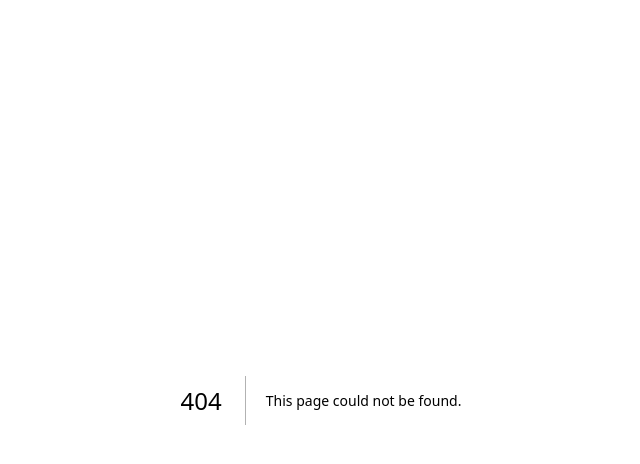
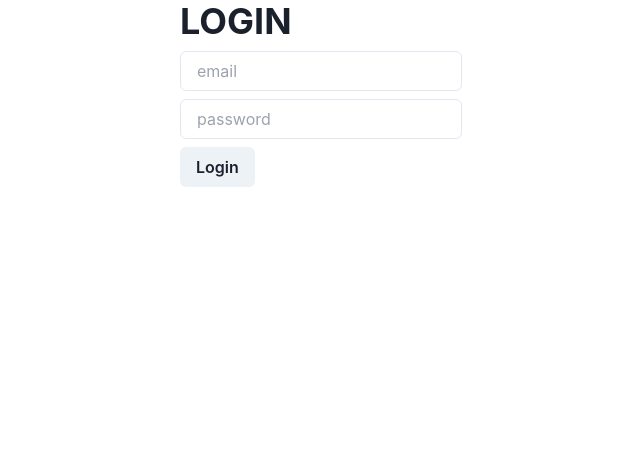
Before and after one commit to ayuwidyainggit/belajar-nextjs-ayu, a Next.js app: page /login in a window 1280 px wide. Before the commit this address had no page. Shown: the top 464 px of the page, without its empty margins (319-959 px from the left). Built offline with nearby package versions, Linux system fonts and the light colour scheme.

Commit message:
tugas 16 - Middleware (Implementasi Login Part 1)

```diff
--- /dev/null
+++ b/pages/login.js
@@ -0,0 +1,55 @@
+import { useMutation } from "@/hooks/useMutation";
+import {
+  Flex,
+  Stack,
+  Heading,
+  FormControl,
+  Input,
+  Button,
+} from "@chakra-ui/react";
+import { useState } from "react";
+export default function login() {
+  const { mutate } = useMutation();
+  const [payload, setPayload] = useState({
+    email: "",
+    password: "",
+  });
+
+  const HandleSubmit = async () => {
+    const response = await mutate({
+      url: "https://paace-f178cafcae7b.nevacloud.io/api/login",
+      payload,
+    });
+
+    console.log("login", response);
+  };
+  return (
+    <Flex alignItems="center" justifyContent="center">
+      <Stack direction="column">
+        <Heading as="h4">LOGIN</Heading>
+        <FormControl>
+          <Input
+            placeholder="email"
+            value={payload?.email}
+            onChange={(event) =>
+              setPayload({ ...payload, email: event.target.value })
+            }
+          />
+        </FormControl>
+        <FormControl>
+          <Input
+            placeholder="password"
+            type="password"
+            value={payload?.password}
+            onChange={(event) =>
+              setPayload({ ...payload, password: event.target.value })
+            }
+          />
+        </FormControl>
+        <FormControl>
+          <Button onClick={() => HandleSubmit()}>Login</Button>
+        </FormControl>
+      </Stack>
+    </Flex>
+  );
+}
```
